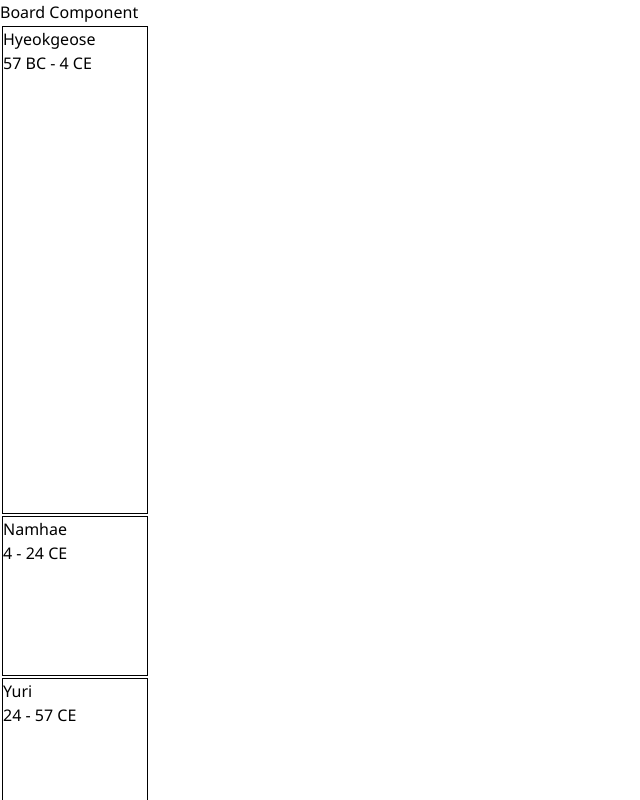
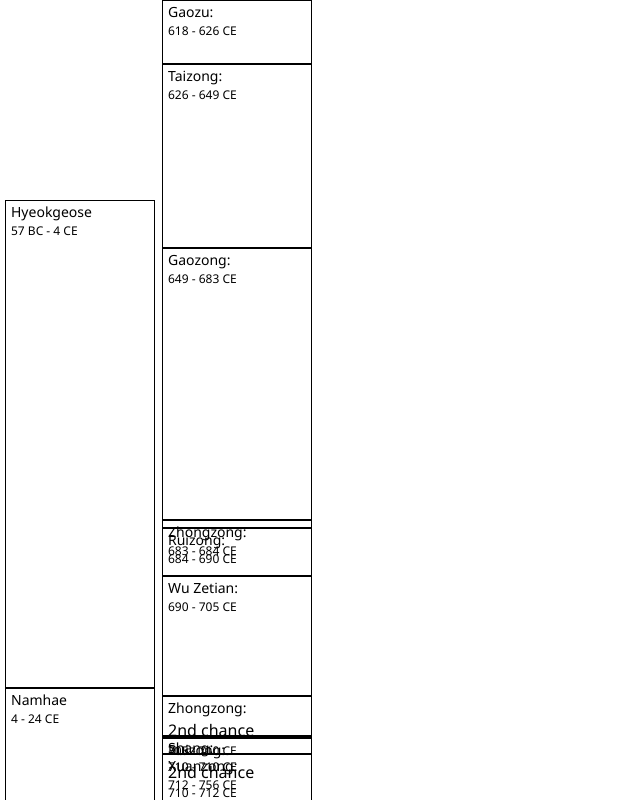
Before and after one commit to Dhammika-Mahendra/hindex, a React (Vite) app: page / in a window 1280 px wide. Shown: the whole page, without its empty margins (0-640 px from the left). Built offline with nearby package versions, Linux system fonts and the light colour scheme.

Commit message:
multiple lineage componnet attaching

```diff
--- a/src/components/Board.jsx
+++ b/src/components/Board.jsx
@@ -4,16 +4,24 @@ import tangData from '../assets/data/Tang.json'
 import shillaData from '../assets/data/Shilla.json'
 
 export default function Board() {
-    const [lineageData, setLineageData] = React.useState(null)
+    const [lineageData1, setLineageData1] = React.useState(null)
+    const [lineageData2, setLineageData2] = React.useState(null)
 
     React.useEffect(() => {
-        setLineageData(shillaData)
+        setLineageData1(shillaData)
+        setLineageData2(tangData)
     }, [])
 
     return (
-        <div style={{height: '100vh', width: '100vw', overflow: 'scroll'}}>
-            <h1>Board Component</h1>
-            <Lineage data={lineageData} />
+        <div style={{
+            height: '100vh',
+            width: '100vw',
+            overflow: 'scroll',
+            flexDirection: 'row',
+            display: 'flex'
+            }}>
+            <Lineage data={lineageData1} offset={200}/>
+            <Lineage data={lineageData2} />
         </div>
     )
 }
--- a/src/components/Lineage.jsx
+++ b/src/components/Lineage.jsx
@@ -1,9 +1,15 @@
 import React from 'react'
 import Ruler from './ruler'
 
-export default function Lineage({data}) {
+export default function Lineage({data,offset}) {
   return (
-    <div style={{width:'150px'}}>
+    <div style={{
+      width:'150px',
+      marginLeft:'5px',
+      marginRight:'2px',
+      position:'relative',
+      top: offset ? `${offset}px` : '0px'
+      }}>
       {
         data ? data.map((ruler, index) => (
           <Ruler
--- a/src/components/Ruler.jsx
+++ b/src/components/Ruler.jsx
@@ -6,10 +6,11 @@ export default function Ruler({name,chance,from,to}) {
   const [height,setHeight]= useState(Math.abs(to-from)*scale)
 
   return (
-    <div style={{border:'1px solid black', margin:'2px', padding:'1 0px', height: `${height}px`}}>
-      <h3>{name}</h3>
+    <div style={{border:'1px solid black', paddingLeft:'5px', height: `${height}px`}}>
+      <div style={{fontSize: '14px'}}>{name}</div>
       <p>{chance !== "" ? `${chance} chance` : ""}</p>
-      <div>{from < 0 ? -1*from : from} {from < 0 && to > 0? "BC" : ""} - {to <0? -1*to : to} {to < 0 ? "BC" : "CE"}</div>
+      <div style={{fontSize: '12px'}}>
+        {from < 0 ? -1*from : from} {from < 0 && to > 0? "BC" : ""} - {to <0? -1*to : to} {to < 0 ? "BC" : "CE"}</div>
     </div>
   )
 }
```
